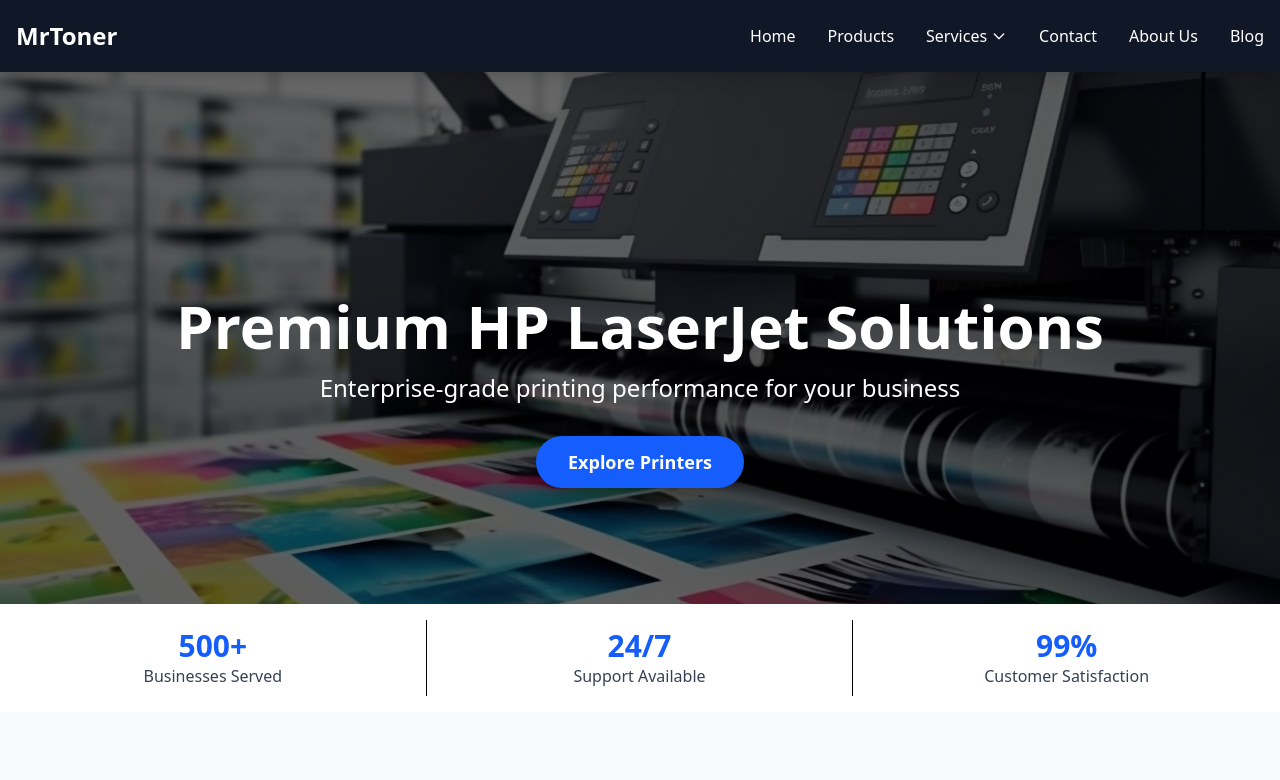
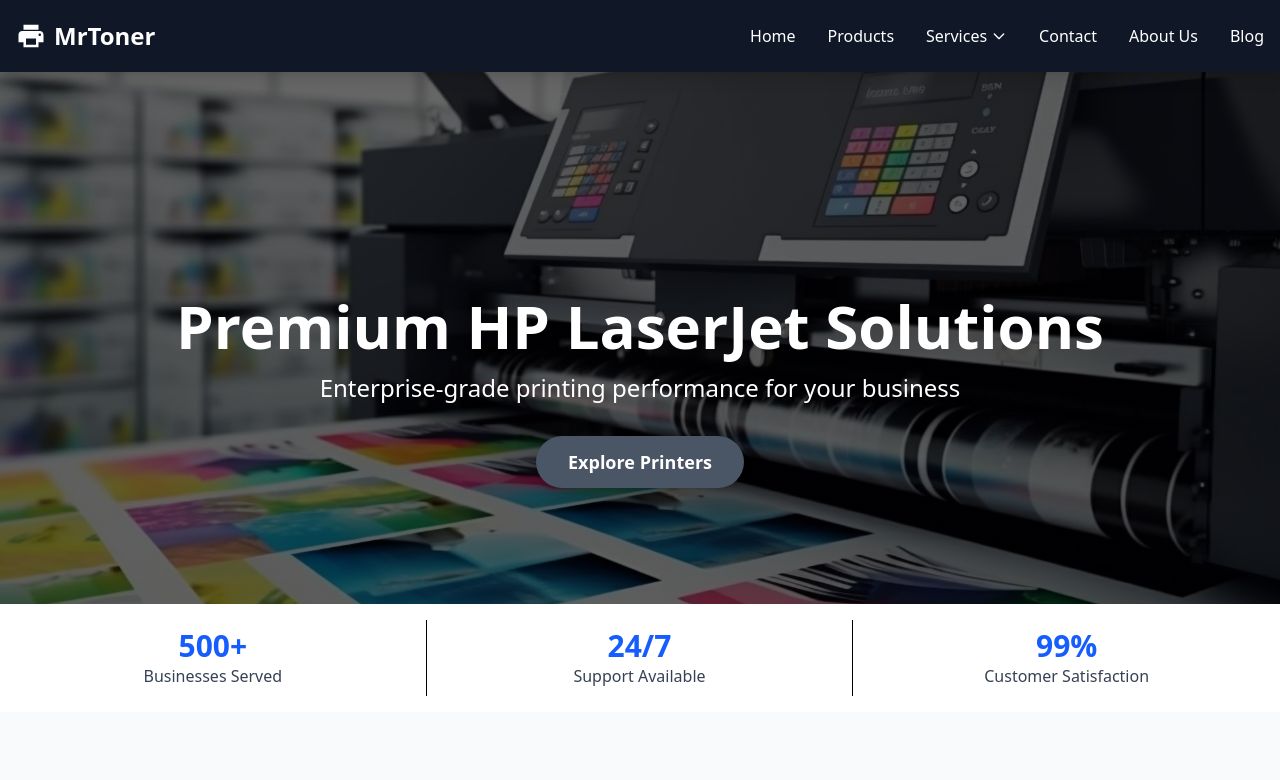
Before and after one commit to Growup5/mrtoner.pk, a React (Vite) app: page / in a window 1280 px wide. Shown: the top 780 px of the page. Built offline with nearby package versions, Linux system fonts and the light colour scheme.

Commit message:
update the homepage

```diff
--- a/src/Components/Header/navber.jsx
+++ b/src/Components/Header/navber.jsx
@@ -1,6 +1,7 @@
 import React, { useState } from "react";
 import { NavLink, Link } from "react-router-dom";
 import { motion, AnimatePresence } from "framer-motion";
+import { MdPrint } from 'react-icons/md';
 
 const Navbar = () => {
     const [isMenuOpen, setIsMenuOpen] = useState(false);
@@ -12,12 +13,15 @@ const Navbar = () => {
     return (
         <nav className="bg-gray-900 text-white p-4 shadow-lg sticky top-0 z-50">
             <div className="max-w-screen-xl mx-auto flex justify-between items-center">
+
                 <Link
                     to="/"
                     className="text-2xl font-bold hover:text-gray-400 transition duration-300 flex items-center"
                 >
-                    <span className="mr-1">MrToner</span>
+                    <MdPrint className="mr-2 text-3xl" /> {/* Logo/icon */}
+                    <span>MrToner</span>
                 </Link>
+
 
                 <div className="hidden lg:flex lg:items-center space-x-8">
                     <ul className="flex flex-row space-x-8">
--- a/src/Pages/Home.jsx
+++ b/src/Pages/Home.jsx
@@ -176,7 +176,7 @@ const Home = () => {
             whileHover={{ scale: 1.05 }}
             whileTap={{ scale: 0.95 }}
             onClick={() => navigate("/products")}
-            className="bg-blue-600 hover:bg-blue-700 text-white font-bold py-3 px-8 rounded-full text-lg shadow-lg"
+            className="bg-gray-600 hover:bg-blue-700 text-white font-bold py-3 px-8 rounded-full text-lg shadow-lg"
           >
             Explore Printers
           </motion.button>
```
